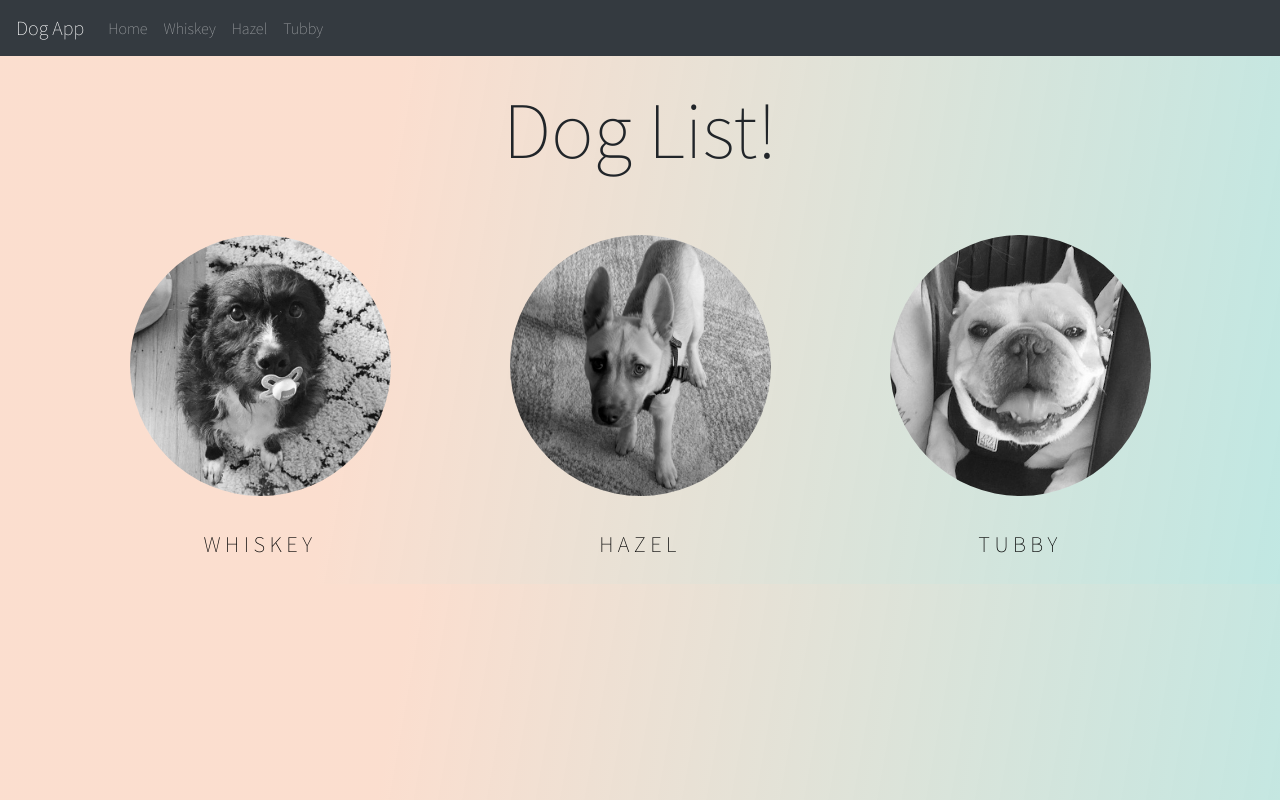
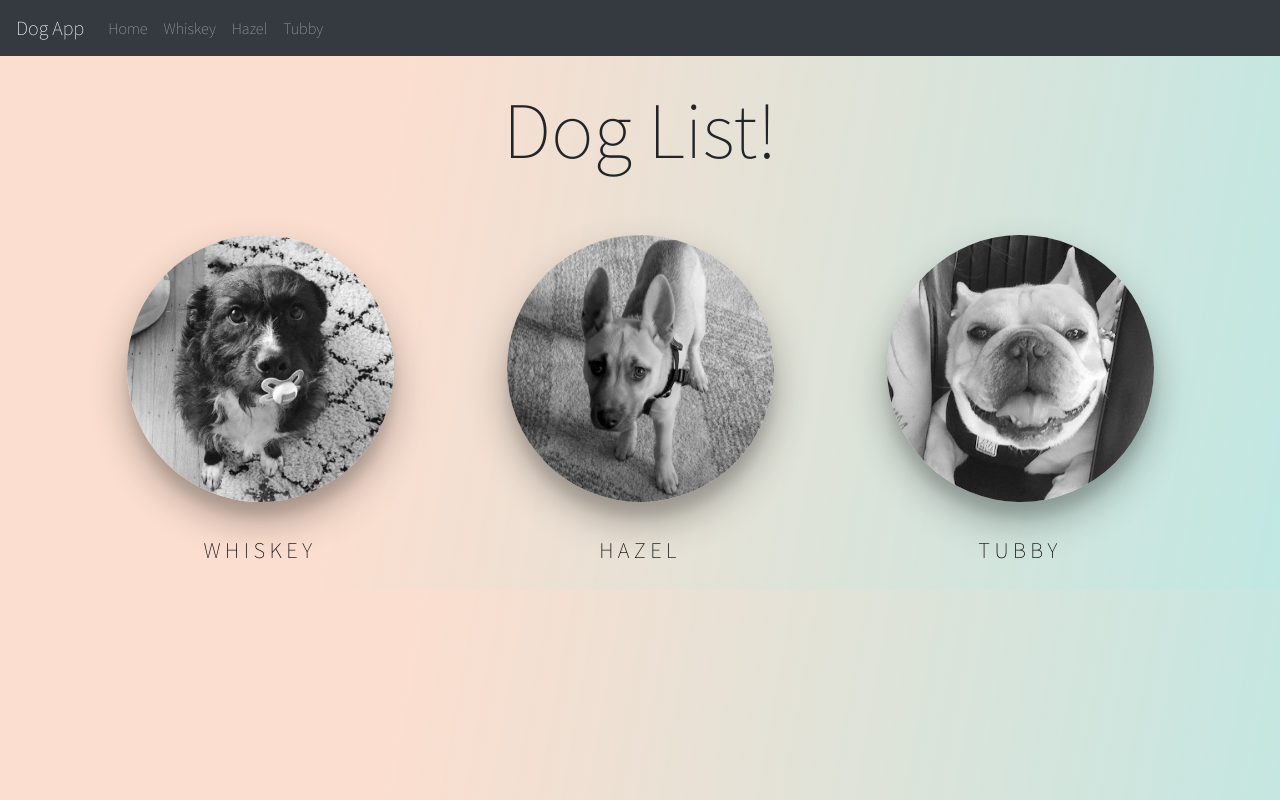
Before and after one commit to laur80/dogs-nextjs, a Next.js app: page / in a window 1280 px wide. Built offline with nearby package versions, Linux system fonts and the light colour scheme.

Commit message:
rmv eslint

```diff
--- a/next.config.js
+++ b/next.config.js
@@ -1,10 +1,14 @@
+
+
 module.exports = {
 	reactStrictMode: true,
-};
-
-module.exports = {
 	images: {
 		deviceSizes: [640, 750, 828, 1080, 1200, 1920, 2048, 3840],
 		imageSizes: [8, 16, 32, 48, 64, 96, 128, 256, 384],
 	},
+	eslint: {
+		// Warning: Dangerously allow production builds to successfully complete even if
+		// your project has ESLint errors.
+		ignoreDuringBuilds: true,
+	  },
 };
--- a/package.json
+++ b/package.json
@@ -18,8 +18,5 @@
 		"react-dom": "17.0.2",
 		"swr": "^0.5.6"
 	},
-	"devDependencies": {
-		"eslint": "7.28.0",
-		"eslint-config-next": "11.0.0"
-	}
+	"devDependencies": {}
 }
--- a/pages/index.js
+++ b/pages/index.js
@@ -1,11 +1,11 @@
-import Link from 'next/link';
-import Image from 'next/image';
-import Navbar from '../compo/Navbar';
-import Head from 'next/head';
-import { useState } from 'react';
-import hazel from '../public/hazel.jpg';
-import tubby from '../public/tubby.jpg';
-import whiskey from '../public/whiskey.jpg';
+import Link from "next/link";
+// import Image from "next/image";
+import Navbar from "../compo/Navbar";
+import Head from "next/head";
+import { useState } from "react";
+import hazel from "../public/hazel.jpg";
+import tubby from "../public/tubby.jpg";
+import whiskey from "../public/whiskey.jpg";
 // import useDimensions from 'react-cool-dimensions';
 // import { buildDogsFilePath, extractDogs } from './api/dogs';
 // import { API_URL } from '../config/index.js';
@@ -13,33 +13,33 @@ import whiskey from '../public/whiskey.jpg';
 
 const data = [
   {
-		name: 'Whiskey',
+    name: "Whiskey",
     age: 5,
-		src: whiskey,
+    src: '/whiskey.jpg' ,
     facts: [
-			'Whiskey loves eating popcorn.',
-			'Whiskey is a terrible guard dog.',
-			'Whiskey wants to cuddle with you!',
+      "Whiskey loves eating popcorn.",
+      "Whiskey is a terrible guard dog.",
+      "Whiskey wants to cuddle with you!",
     ],
   },
   {
-		name: 'Hazel',
+    name: "Hazel",
     age: 3,
-		src: hazel,
+    src: '/hazel.jpg' ,
     facts: [
-			'Hazel has soooo much energy!',
-			'Hazel is highly intelligent.',
-			'Hazel loves people more than dogs.',
+      "Hazel has soooo much energy!",
+      "Hazel is highly intelligent.",
+      "Hazel loves people more than dogs.",
     ],
   },
   {
-		name: 'Tubby',
+    name: "Tubby",
     age: 4,
-		src: tubby,
+    src: '/tubby.jpg' ,
     facts: [
-			'Tubby is not the brightest dog',
-			'Tubby does not like walks or exercise.',
-			'Tubby loves eating food.',
+      "Tubby is not the brightest dog",
+      "Tubby does not like walks or exercise.",
+      "Tubby loves eating food.",
     ],
   },
 ];
@@ -59,7 +59,7 @@ function DogList(props) {
   // 	updateOnBreakpointChange: true,
   // });
 
-	if (!dogs) return '...loading';
+  if (!dogs) return "...loading";
   return (
     <>
       <Head>
@@ -80,18 +80,15 @@ function DogList(props) {
           </h1>
           <div className='row justify-content-around'>
             {dogs.map((d) => (
-							<div className='Dog col-lg-3 col-sm-3 text-center' key={d.name}>
-								{/* <img className='image' alt={d.name} src='/whiskey.jpg' /> */}
-								<Image
+              <div className='Dog col-lg-4 text-center' key={d.name}>
+
+                <img
                   className='image'
                   src={d.src}
                   alt={d.name}
-									width='260px'
-									height='260px'
-									// sizes='(min-width:568px) 33vw
-									layout='responsive'
+                  // width='260px'
+                  // height='260px'
 
-									// eager='true'
                 />
                 <h3 className='mt-3'>
                   <Link href={`/${d.name}`}>
--- a/styles/globals.css
+++ b/styles/globals.css
@@ -85,11 +85,11 @@ code {
 	background: none !important;
 } */
 .Dog .image {
-	width: 65% !important;
-	filter: grayscale();
-	border-radius: 50%;
-	/* box-shadow: 0 19px 38px rgba(0, 0, 0, 0.3), 0 15px 12px rgba(0, 0, 0, 0.1);
-	transition: 0.4s filter ease; */
+	width: 75%;
+    filter: grayscale();
+    border-radius: 50%;
+    box-shadow: 0 19px 38px rgba(0, 0, 0, 0.3), 0 15px 12px rgba(0, 0, 0, 0.1);
+    transition: 0.4s filter ease;
 }
 .Dog:hover .image {
 	filter: none;
```
Also changed, not shown: pages/[dog].js (+22 -21 lines), 1 other file (tests, documents, lock files or other folders). Lines whose indentation alone changed are shown as unchanged.
